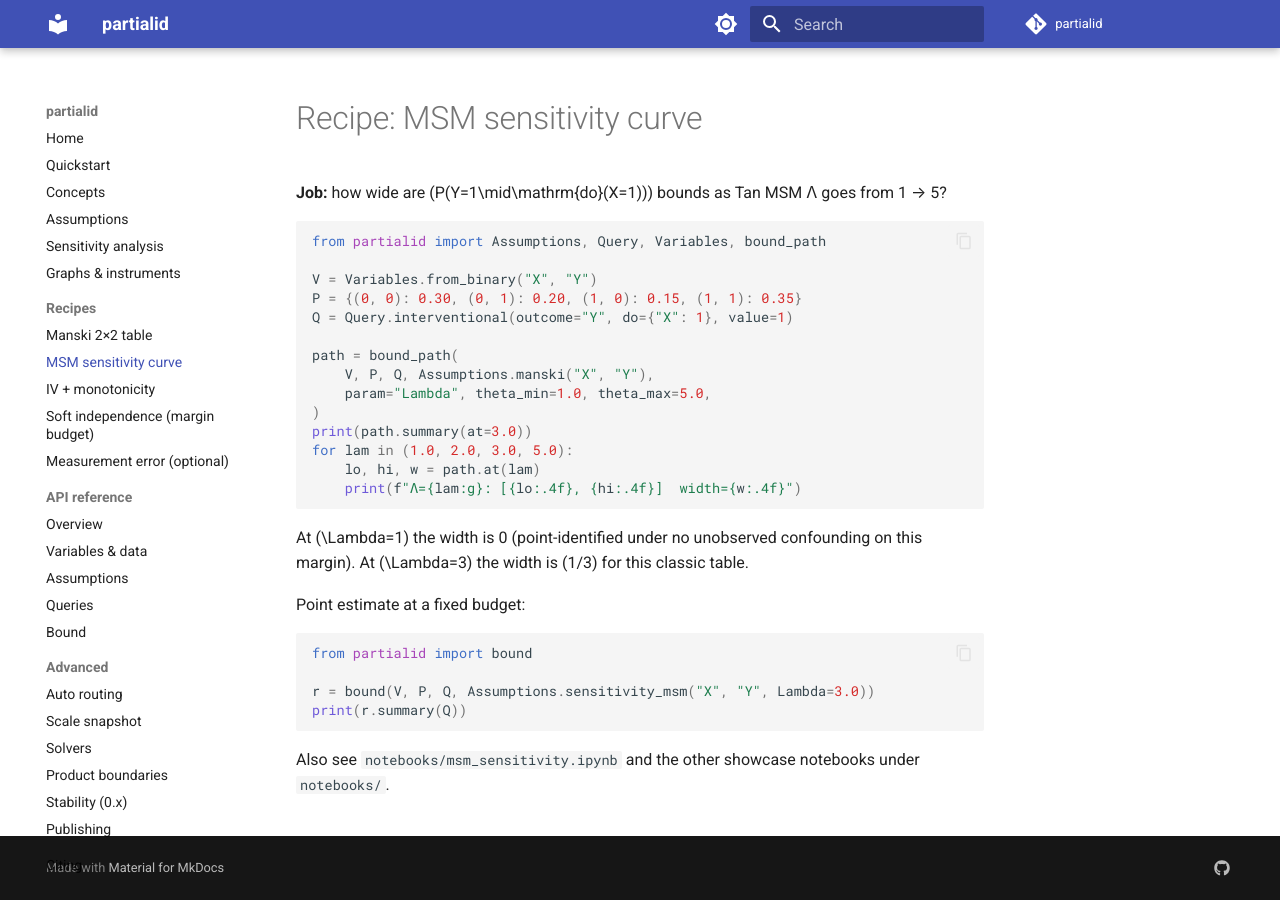
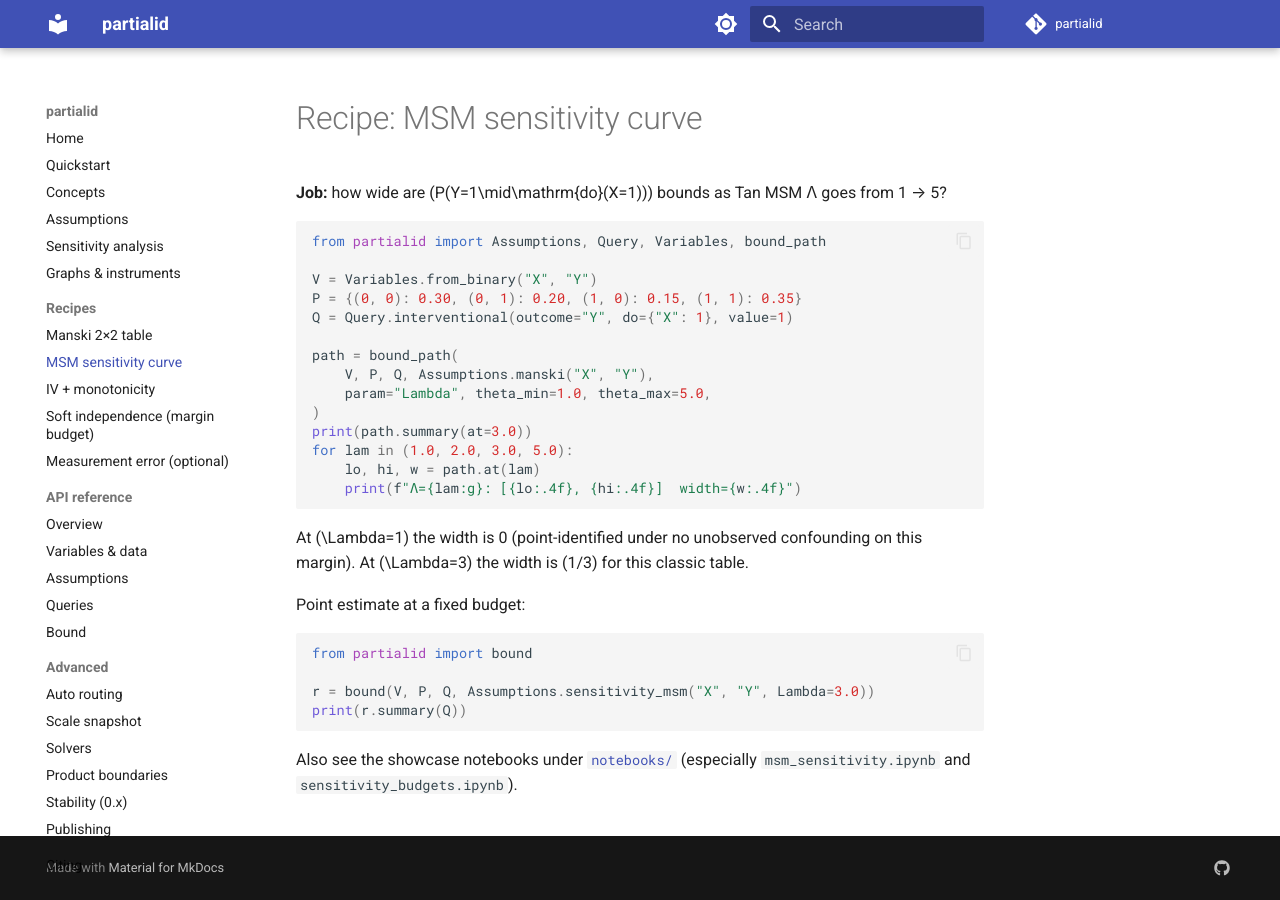
Before and after one commit to alexisbellot/partialid, an MkDocs documentation site: the page built from docs/recipes/msm_path.md, in a window 1280 px wide. Built offline with MkDocs 1.6.1 and Material for MkDocs 9.7.7, drawn with Linux system fonts in a browser that asks for light colours; comment, search, counter and statistics services are not loaded.

Commit message:
Add more notebooks and fix ruff and mkdocs failures

````diff
--- a/docs/recipes/msm_path.md
+++ b/docs/recipes/msm_path.md
@@ -31,5 +31,5 @@ r = bound(V, P, Q, Assumptions.sensitivity_msm("X", "Y", Lambda=3.0))
 print(r.summary(Q))
 ```
 
-Also see `notebooks/msm_sensitivity.ipynb` and the other showcase notebooks under
-`notebooks/`.
+Also see the showcase notebooks under [`notebooks/`](../../notebooks/)
+(especially `msm_sensitivity.ipynb` and `sensitivity_budgets.ipynb`).
````
Also changed, not shown: README.md (+1 -1 lines), docs/publishing.md (+1 -1 lines), docs/quickstart.md (+2 -1 lines), notebooks/README.md (added, +23 -0 lines), 14 other files.
